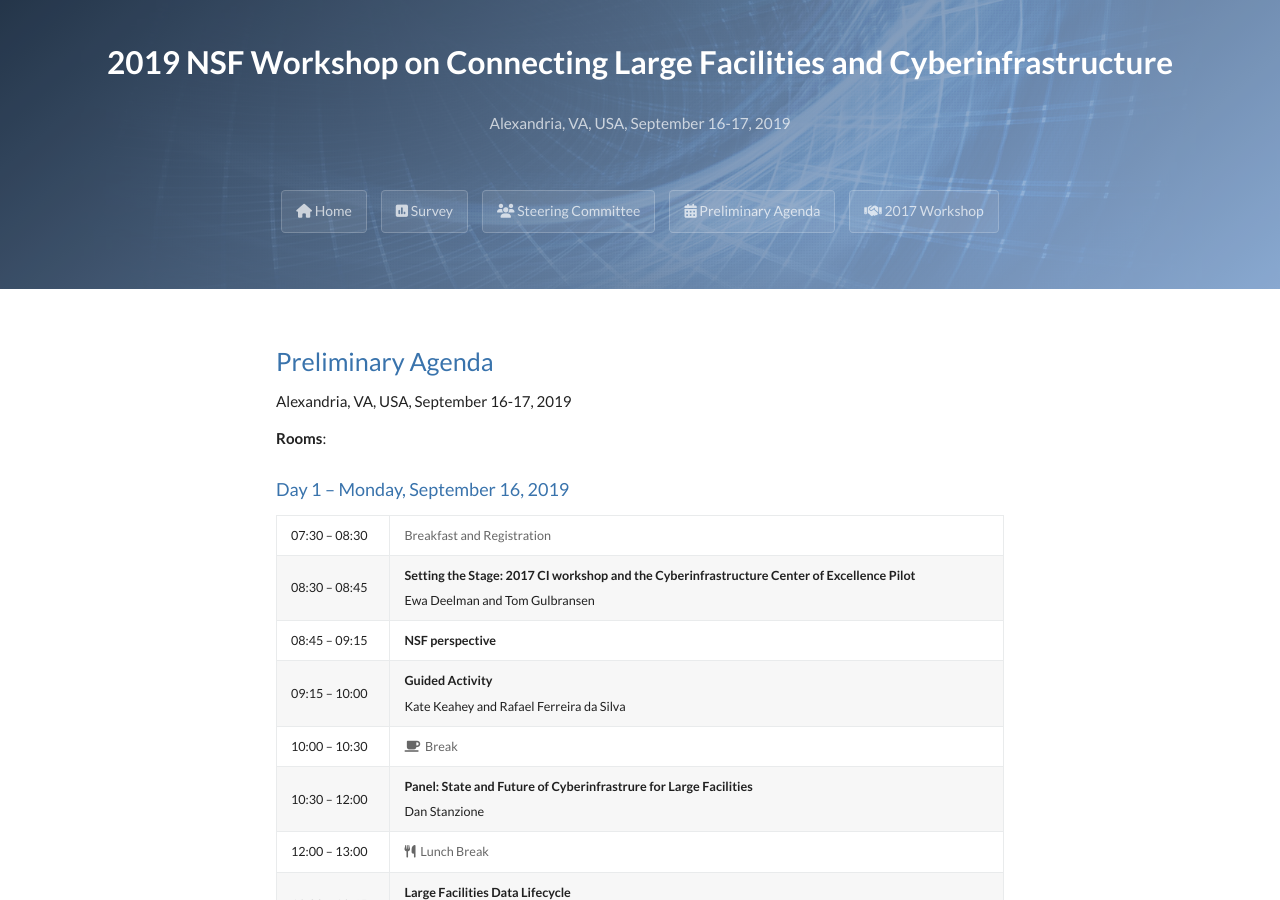
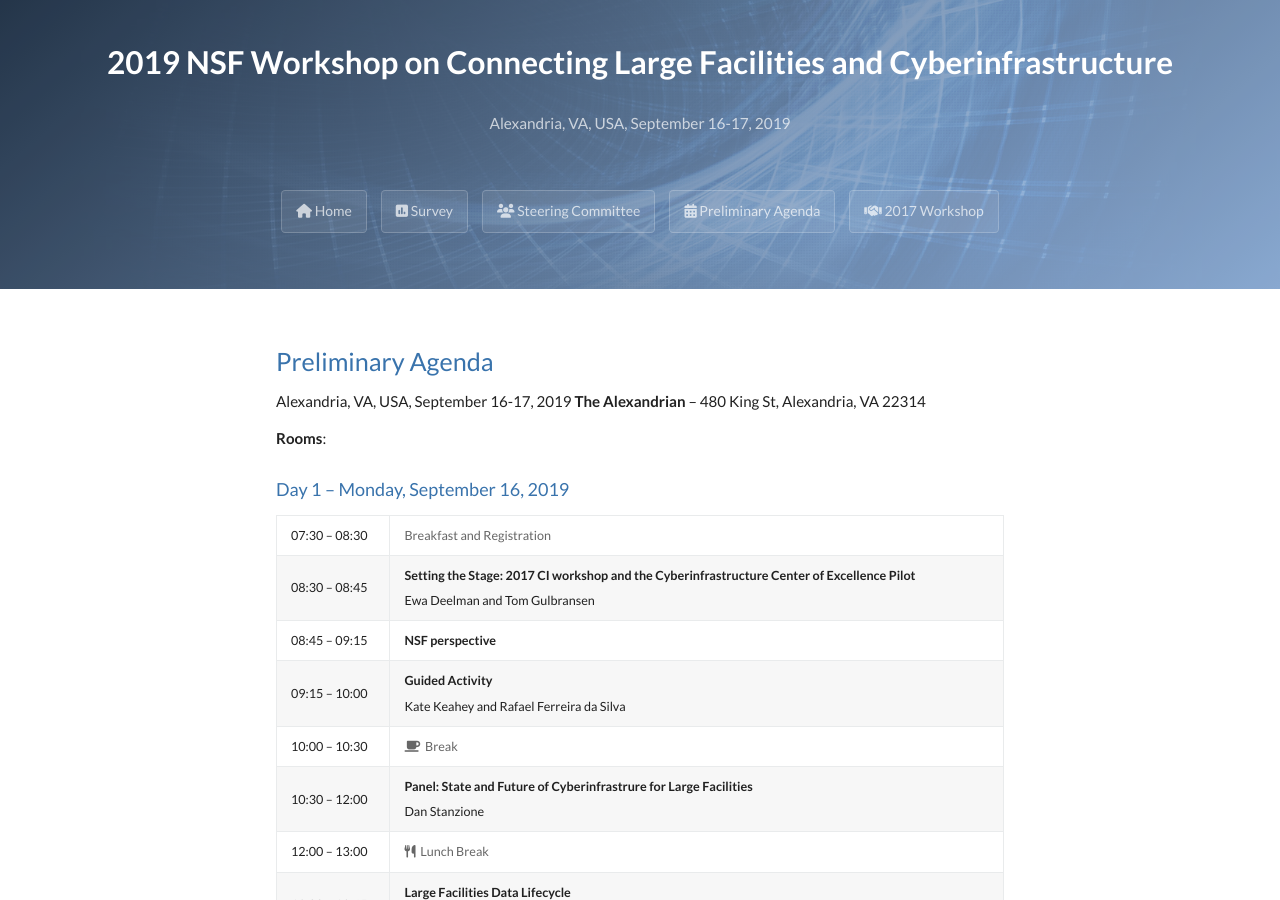
Before and after one commit to facilitiesci/facilitiesci.github.io, a Jekyll site: the page built from agenda.md, in a window 1280 px wide and 900 px high. Built offline with Jekyll 4.4.1, drawn with Linux system fonts in a browser that asks for light colours; nearby versions of some CDN libraries.

Commit message:
Update agenda.md

```diff
--- a/agenda.md
+++ b/agenda.md
@@ -11,6 +11,7 @@
 # Preliminary Agenda
 
 Alexandria, VA, USA, September 16-17, 2019
+**The Alexandrian** – 480 King St, Alexandria, VA 22314
 
 **Rooms**:
 
```
